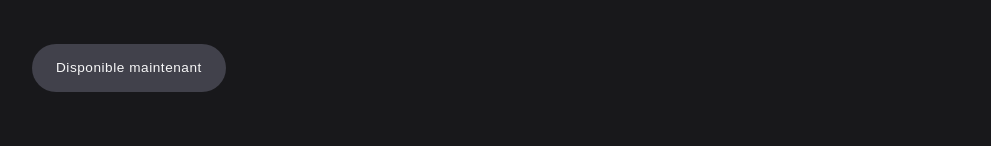
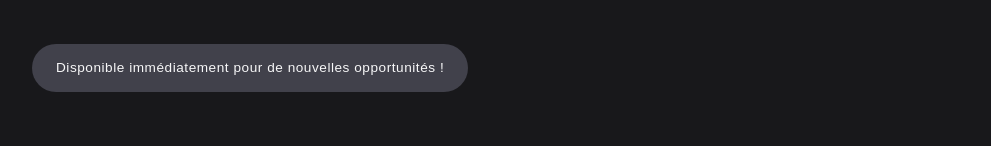
Before and after one commit to Assoghe/portfonextjs, a Next.js app: page / in a window 1280 px wide. Shown: the part 312-458 px from the top of the page, without its empty margins (144-1135 px from the left). Built offline with nearby package versions, Linux system fonts and the light colour scheme; a web font is replaced by a local one.

Commit message:
Fix next package and modify herosection

```diff
--- a/src/app/portfolio/_components/herosection/hero-top-view.tsx
+++ b/src/app/portfolio/_components/herosection/hero-top-view.tsx
@@ -9,7 +9,7 @@ export const HeroTopView = () => {
             Je suis une UX et Ui designer qui explore l’intégration web pour créer des interfaces réalistes.
             </Typography>
             <Tag variant="default">
-                Disponible maintenant
+                Disponible immédiatement pour de nouvelles opportunités !
             </Tag>
         </Container>
     )
```
Also changed, not shown: 1 other file (tests, documents, lock files or other folders).
